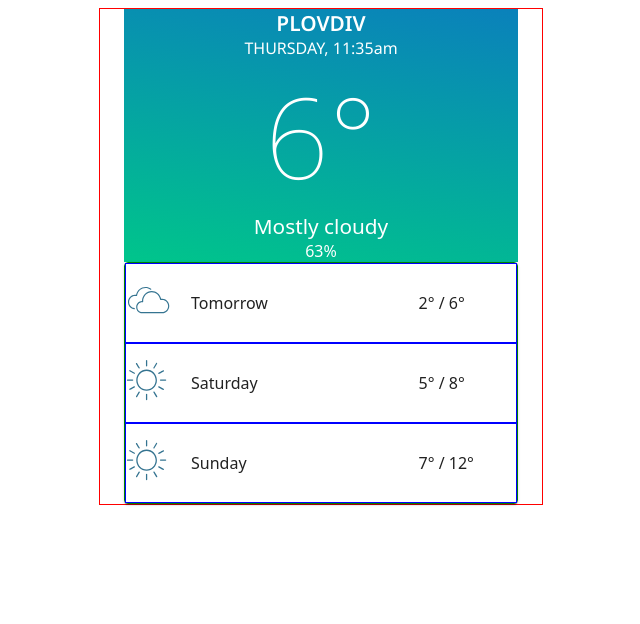
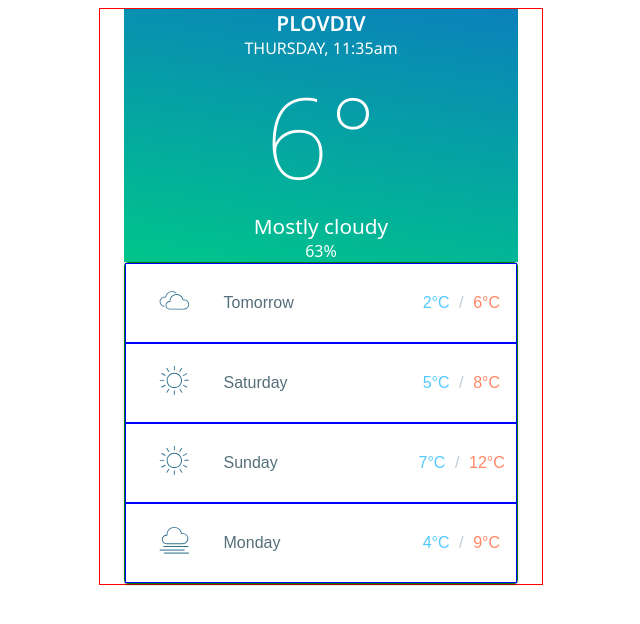
Before and after one commit to oscaramos/weather-app, a React (Create React App) app: page / in a window 1280 px wide. Shown: the top 624 px of the page, without its empty margins (319-959 px from the left). Built offline with nearby package versions, Linux system fonts and the light colour scheme.

Commit message:
Better design on list of weather

```diff
--- a/src/App.js
+++ b/src/App.js
@@ -7,6 +7,7 @@ import { makeStyles } from '@material-ui/core/styles';
 
 import cloudyIcon from './icons/weather/cloudy.svg';
 import sunnyIcon from './icons/weather/sunny.svg';
+import foggyIcon from './icons/weather/foggy.svg';
 
 import './App.css';
 
@@ -47,11 +48,12 @@ const useStyles = makeStyles(theme => ({
   },
   weekWeather: {},
   weekday: {
-    fontFamily: "Noto Sans",
+    fontFamily: "Arial",
     fontWeight: "300",
+    color: '#546E7A'
   },
   minmaxTemperature: {
-    fontFamily: "Noto Sans",
+    fontFamily: "Arial",
     fontWeight: "300",
   },
   itemContainer: {
@@ -73,17 +75,26 @@ function App() {
     {
       icon: cloudyIcon,
       weekDay: 'Tomorrow',
-      minMaxTemperature: '2° / 6°'
+      minTemperature: '2',
+      maxTemperature: '6',
     },
     {
       icon: sunnyIcon,
       weekDay: 'Saturday',
-      minMaxTemperature: '5° / 8°'
+      minTemperature: '5',
+      maxTemperature: '8'
     },
     {
       icon: sunnyIcon,
       weekDay: 'Sunday',
-      minMaxTemperature: '7° / 12°'
+      minTemperature: '7',
+      maxTemperature: '12',
+    },
+    {
+      icon: foggyIcon,
+      weekDay: 'Monday',
+      minTemperature: '4',
+      maxTemperature: '9',
     }
   ]
 
@@ -111,14 +122,22 @@ function App() {
           {
             weekWeather.map(item =>
               <Grid item container className={classes.itemContainer} alignItems='center'>
-                <Grid item xs={2}>
-                  <img src={ item.icon } alt='weather icon' />
+                <Grid item xs={3} style={{textAlign: 'center'}}>
+                  <img src={ item.icon } alt='weather icon' style={{width: '2em', height: '2em'}}/>
                 </Grid>
-                <Grid item xs={7} className={classes.weekday}>
+                <Grid item xs={6} className={classes.weekday}>
                   { item.weekDay }
                 </Grid>
-                <Grid item xs={3} className={classes.minmaxTemperature}>
-                  { item.minMaxTemperature }
+                <Grid item xs={3} className={classes.minmaxTemperature} style={{textAlign: 'right'}}>
+                  <span style={{color: '#54C8FF'}}>
+                    { item.minTemperature }°C
+                  </span>
+                  <span style={{color: '#BCCED6', marginLeft: '0.6em'}}>
+                    /
+                  </span>
+                  <span style={{color: '#FF8665', marginLeft: '0.6em', marginRight: '1em'}}>
+                  { item.maxTemperature }°C
+                  </span>
                 </Grid>
               </Grid>
             )
```
